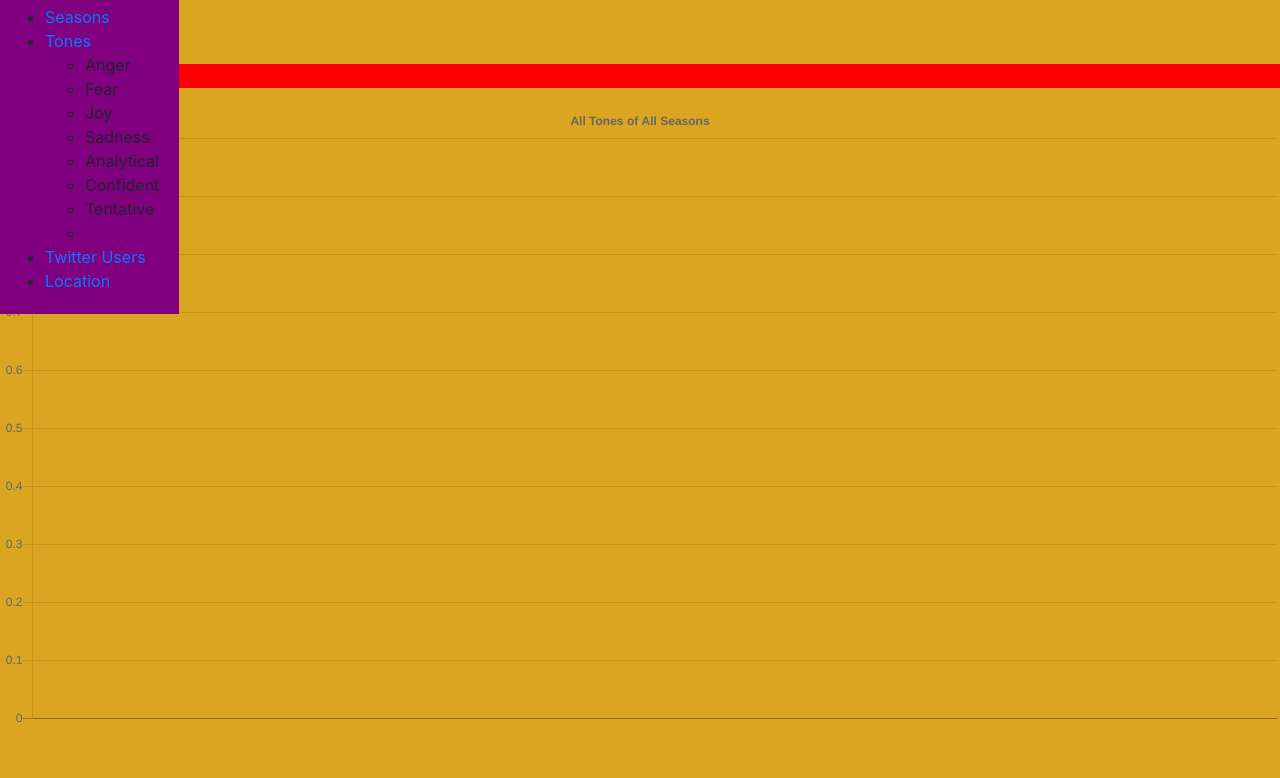
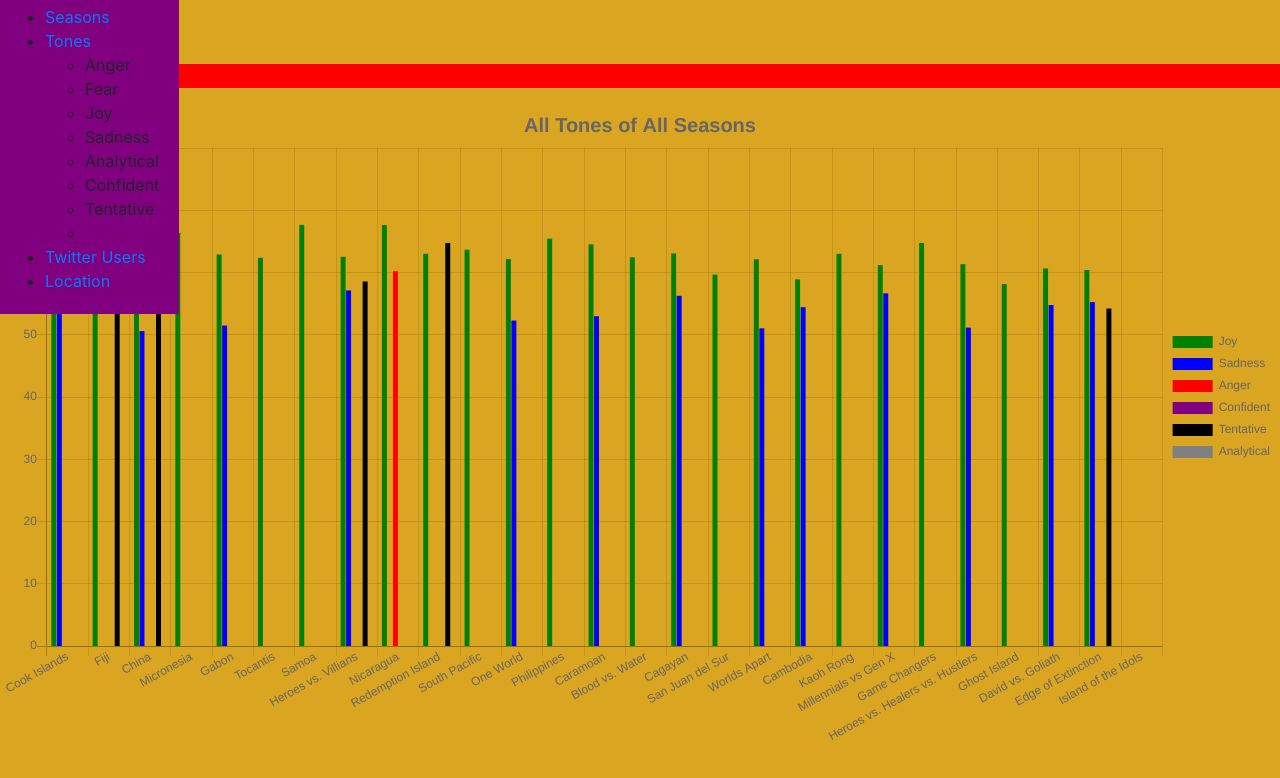
Before and after one commit to drewcpete/SurvivorTonesV3, a React app: page / in a window 1280 px wide. Shown: the top 778 px of the page. Built offline with nearby package versions, Linux system fonts and the light colour scheme.

Commit message:
displaying all data from all seasons of survivor

```diff
--- a/src/components/App.jsx
+++ b/src/components/App.jsx
@@ -1,34 +1,61 @@
-import React, { Component } from "react";
+import React from "react";
 import { Switch, Route } from "react-router-dom";
 import { Home } from "./Home";
 import Toolbar from "./Toolbar/Toolbar"
 import SeasonChart from "./SeasonChart.jsx"
-import { ChartData, seasonArray } from "./../scripts/SeasonTones"
+import { ChartData, AssignedSeasons, seasonArray } from "./../scripts/SeasonTones"
 import { Bar } from "react-chartjs-2";
 
-class App extends Component {
+var data = {
+        labels: ["Cook Islands", "Fiji", "China", "Micronesia", "Gabon", "Tocantis", "Samoa", "Heroes vs. Villians", "Nicaragua", "Redemption Island", "South Pacific", "One World", "Philippines", "Caramoan", "Blood vs. Water", "Cagayan", "San Juan del Sur", "Worlds Apart", "Cambodia", "Kaoh Rong", "Millennials vs Gen X", "Game Changers", "Heroes vs. Healers vs. Hustlers", "Ghost Island", "David vs. Goliath", "Edge of Extinction", "Island of the Idols"],
+        datasets: [{
+            label: "Joy",
+            data: [AssignedSeasons[0].joy, AssignedSeasons[1].joy, AssignedSeasons[2].joy, AssignedSeasons[3].joy, AssignedSeasons[4].joy, AssignedSeasons[5].joy, AssignedSeasons[6].joy, AssignedSeasons[7].joy, AssignedSeasons[8].joy, AssignedSeasons[9].joy, AssignedSeasons[10].joy, AssignedSeasons[11].joy, AssignedSeasons[12].joy, AssignedSeasons[13].joy, AssignedSeasons[14].joy, AssignedSeasons[15].joy, AssignedSeasons[16].joy, AssignedSeasons[17].joy, AssignedSeasons[18].joy, AssignedSeasons[19].joy, AssignedSeasons[20].joy, AssignedSeasons[21].joy, AssignedSeasons[22].joy, AssignedSeasons[23].joy, AssignedSeasons[24].joy, AssignedSeasons[25].joy],
+            backgroundColor: "green"
+        }, {
+            label: "Sadness",
+            data: [AssignedSeasons[0].sadness, AssignedSeasons[1].sadness, AssignedSeasons[2].sadness, AssignedSeasons[3].sadness, AssignedSeasons[4].sadness, AssignedSeasons[5].sadness, AssignedSeasons[6].sadness, AssignedSeasons[7].sadness, AssignedSeasons[8].sadness, AssignedSeasons[9].sadness, AssignedSeasons[10].sadness, AssignedSeasons[11].sadness, AssignedSeasons[12].sadness, AssignedSeasons[13].sadness, AssignedSeasons[14].sadness, AssignedSeasons[15].sadness, AssignedSeasons[16].sadness, AssignedSeasons[17].sadness, AssignedSeasons[18].sadness, AssignedSeasons[19].sadness, AssignedSeasons[20].sadness, AssignedSeasons[21].sadness, AssignedSeasons[22].sadness, AssignedSeasons[23].sadness, AssignedSeasons[24].sadness, AssignedSeasons[25].sadness],
+            backgroundColor: "blue"
+        },
+        {
+            label: "Anger",
+            data: [AssignedSeasons[0].anger, AssignedSeasons[1].anger, AssignedSeasons[2].anger, AssignedSeasons[3].anger, AssignedSeasons[4].anger, AssignedSeasons[5].anger, AssignedSeasons[6].anger, AssignedSeasons[7].anger, AssignedSeasons[8].anger, AssignedSeasons[9].anger, AssignedSeasons[10].anger, AssignedSeasons[11].anger, AssignedSeasons[12].anger, AssignedSeasons[13].anger, AssignedSeasons[14].anger, AssignedSeasons[15].anger, AssignedSeasons[16].anger, AssignedSeasons[17].anger, AssignedSeasons[18].anger, AssignedSeasons[19].anger, AssignedSeasons[20].anger, AssignedSeasons[21].anger, AssignedSeasons[22].anger, AssignedSeasons[23].anger, AssignedSeasons[24].anger, AssignedSeasons[25].anger],
+            backgroundColor: "red"
+        },
+        {
+            label: "Confident",
+            data: [AssignedSeasons[0].confident, AssignedSeasons[1].confident, AssignedSeasons[2].confident, AssignedSeasons[3].confident, AssignedSeasons[4].confident, AssignedSeasons[5].confident, AssignedSeasons[6].confident, AssignedSeasons[7].confident, AssignedSeasons[8].confident, AssignedSeasons[9].confident, AssignedSeasons[10].confident, AssignedSeasons[11].confident, AssignedSeasons[12].confident, AssignedSeasons[13].confident, AssignedSeasons[14].confident, AssignedSeasons[15].confident, AssignedSeasons[16].confident, AssignedSeasons[17].confident, AssignedSeasons[18].confident, AssignedSeasons[19].confident, AssignedSeasons[20].confident, AssignedSeasons[21].confident, AssignedSeasons[22].confident, AssignedSeasons[23].confident, AssignedSeasons[24].confident, AssignedSeasons[25].confident],
+            backgroundColor: "purple"
+        },
+        {
+            label: "Tentative",
+            data: [AssignedSeasons[0].tentative, AssignedSeasons[1].tentative, AssignedSeasons[2].tentative, AssignedSeasons[3].tentative, AssignedSeasons[4].tentative, AssignedSeasons[5].tentative, AssignedSeasons[6].tentative, AssignedSeasons[7].tentative, AssignedSeasons[8].tentative, AssignedSeasons[9].tentative, AssignedSeasons[10].tentative, AssignedSeasons[11].tentative, AssignedSeasons[12].tentative, AssignedSeasons[13].tentative, AssignedSeasons[14].tentative, AssignedSeasons[15].tentative, AssignedSeasons[16].tentative, AssignedSeasons[17].tentative, AssignedSeasons[18].tentative, AssignedSeasons[19].tentative, AssignedSeasons[20].tentative, AssignedSeasons[21].tentative, AssignedSeasons[22].tentative, AssignedSeasons[23].tentative, AssignedSeasons[24].tentative, AssignedSeasons[25].tentative],
+            backgroundColor: "black"
+        },
+        {
+            label: "Analytical",
+            data: [AssignedSeasons[0].analytical, AssignedSeasons[1].analytical, AssignedSeasons[2].analytical, AssignedSeasons[3].analytical, AssignedSeasons[4].analytical, AssignedSeasons[5].analytical, AssignedSeasons[6].analytical, AssignedSeasons[7].analytical, AssignedSeasons[8].analytical, AssignedSeasons[9].analytical, AssignedSeasons[10].analytical, AssignedSeasons[11].analytical, AssignedSeasons[12].analytical, AssignedSeasons[13].analytical, AssignedSeasons[14].analytical, AssignedSeasons[15].analytical, AssignedSeasons[16].analytical, AssignedSeasons[17].analytical, AssignedSeasons[18].analytical, AssignedSeasons[19].analytical, AssignedSeasons[20].analytical, AssignedSeasons[21].analytical, AssignedSeasons[22].analytical, AssignedSeasons[23].analytical, AssignedSeasons[24].analytical, AssignedSeasons[25].analytical],
+            backgroundColor: "gray"
+        }
+        ]
+    }
+    // options: {
+    //     barValueSpacing: 5,
+    //     scales: {
+    //         yAxes: [{
+    //             ticks: {
+    //                 min: 0
+    //             }
+    //         }]
+    //     }
+    // }
+export default class App extends React.Component {
     constructor() {
         super();
         this.state = {
-            chartData: {}
+
         }
-    }
-
-
-    componentWillMount() {
-        this.getChartData();
-    }
-    getChartData() {
-        this.setState({
-            chartData: {
-                type: "bar-grouped",
-                data: {
-                    label: seasonArray,
-                    datasets: ChartData,
-                }
-            }
-        })
-    }
+    };
 
     render() {
         var siteStyle = {
@@ -41,12 +68,23 @@ class App extends Component {
                 <main style={{ marginTop: "64px", backgroundColor: "red" }}>
                     <p>Survivor Finale Tones!</p>
                 </main>
-
-                <SeasonChart chartData={this.state.chartData} legendPosition="bottom" />
-
+                <Bar
+                    data = {data}
+                    options= {{
+                        title:{
+                            display:true,
+                            text: "All Tones of All Seasons",
+                            fontSize: 20
+                        },
+                        legend:{
+                            display:true,
+                            position:'right'
+                        }
+                    }}
+                />
             </div>
         );
     }
 }
 
-export default App;
+// export default App;
--- a/src/scripts/SeasonTones.js
+++ b/src/scripts/SeasonTones.js
@@ -1,5 +1,5 @@
 // import { Bar } from "react-chartjs-2";
-const fs = require('fs');
+// const fs = require('fs');
 var s13Tonejson = require("../toneData/s13toneText.json");
 var s14Tonejson = require("../toneData/s14toneText.json");
 var s15Tonejson = require("../toneData/s15toneText.json");
@@ -33,9 +33,7 @@ var jsonArray = [s13Tonejson, s14Tonejson, s15Tonejson, s16Tonejson, s17Tonejson
 var seasonArray = ["Cook Islands", "Fiji", "China", "Micronesia", "Gabon", "Tocantis", "Samoa", "Heroes vs. Villians", "Nicaragua", "Redemption Island", "South Pacific", "One World", "Philippines", "Caramoan", "Blood vs. Water", "Cagayan", "San Juan del Sur", "Worlds Apart", "Cambodia", "Kaoh Rong", "Millennials vs Gen X", "Game Changers", "Heroes vs. Healers vs. Hustlers", "Ghost Island", "David vs. Goliath", "Edge of Extinction", "Island of the Idols"];
 
 let AllSeasonTones = [];
-// AllTones.prototype.addSeason = function (season) {
-//     this.seasons.push(season)
-// }
+
 function Season() {
     this.id = 0;
     this.fear = 0;
@@ -96,55 +94,7 @@ function AssignSeasonNames(allSeasonTones) {
     return allSeasonTones
 }
 
-function CreateChartData(assignedSeasons) {
-    let newChartData = [];
-    for (let i = 0; i < assignedSeasons.length; i++) {
-        newChartData.push({
-            datasets: [
-                {
-                    label: "Joy",
-                    data: assignedSeasons[i].joy,
-                    backgroundColor: "green"
-                },
-                {
-                    label: "Fear",
-                    data: assignedSeasons[i].joy,
-                    backgroundColor: "orange"
-                },
-                {
-                    label: "Sadness",
-                    data: assignedSeasons[i].sadness,
-                    backgroundColor: "blue"
-                },
-                {
-                    label: "Anger",
-                    data: assignedSeasons[i].anger,
-                    backgroundColor: "red"
-                },
-                {
-                    label: "Confident",
-                    data: assignedSeasons[i].fear,
-                    backgroundColor: "purple"
-                },
-                {
-                    label: "Tentative",
-                    data: assignedSeasons[i].tentative,
-                    backgroundColor: "black"
-                },
-                {
-                    label: "Analytical",
-                    data: assignedSeasons[i].analytical,
-                    backgroundColor: "gray"
-                },
-            ]
-        })
-    }
-    return newChartData
-
-}
-
-
-const AssignedSeasons = AssignSeasonNames(newTones);
-
-CreateChartData(AssignedSeasons);
-// export default {ChartData, seasonArray};
+export const AssignedSeasons = AssignSeasonNames(newTones);
+console.log(seasonArray)
+// CreateChartData(AssignedSeasons);
+// export default { seasonArray, AssignedSeasons};
```
Also changed, not shown: 1 other file (tests, documents, lock files or other folders).
